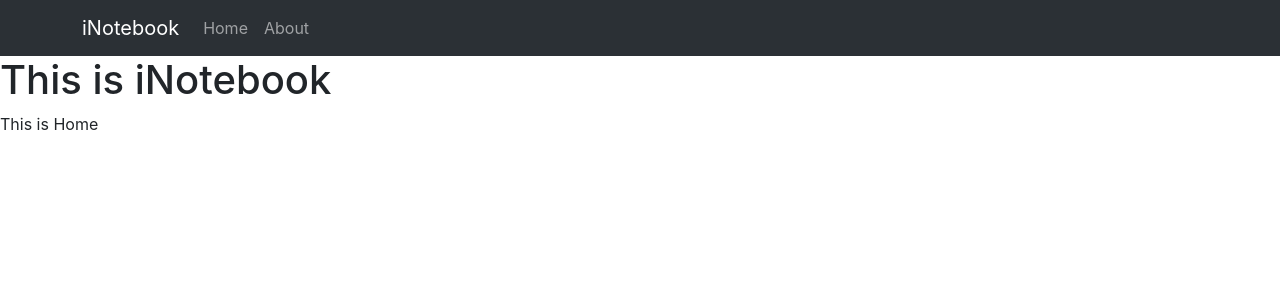
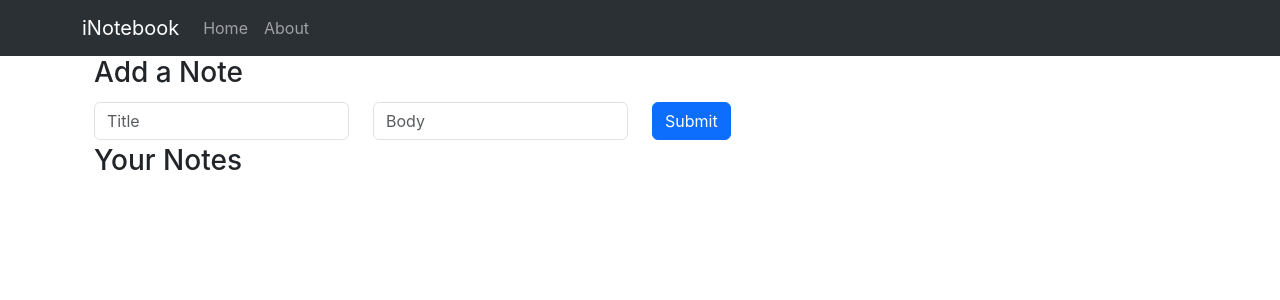
Before and after one commit to Ayesha289/iNotebook-MERN, a React (Create React App) app: page / in a window 1280 px wide. Shown: the top 300 px of the page. Built offline with nearby package versions, Linux system fonts and the light colour scheme.

Commit message:
Changed react components

```diff
--- a/src/App.js
+++ b/src/App.js
@@ -3,19 +3,22 @@ import ReactDOM from "react-dom/client";
 import Navigation from './components/Navigation';
 import Home from './components/Home';
 import About from './components/About';
+import NoteState from "./context/notes/NoteState";
 
 function App() {
   return (
     <>
       <Navigation/>
-      <h1>This is iNotebook</h1>
-
+      <div className="container">
+        <NoteState>
           <BrowserRouter>
             <Routes>
               <Route exact path="/" element={<Home />}></Route>
               <Route exact path="/about" element={<About />}></Route>
             </Routes>
           </BrowserRouter>
+        </NoteState>
+      </div>
     </>
   );
 }
--- a/src/components/About.js
+++ b/src/components/About.js
@@ -1,10 +1,10 @@
 //rafce - shortcut code snippet
-import React from 'react'
+import React from 'react';
 
 const About = () => {
   return (
     <div>
-      This is about
+      This is about page.
     </div>
   )
 }
--- a/src/components/Home.js
+++ b/src/components/Home.js
@@ -1,10 +1,46 @@
-import React from 'react'
+import React from 'react';
+import Button from 'react-bootstrap/Button';
+import Col from 'react-bootstrap/Col';
+import Form from 'react-bootstrap/Form';
+import InputGroup from 'react-bootstrap/InputGroup';
+import Row from 'react-bootstrap/Row';
 
 export const Home = () => {
     return (
-        <div>
-            This is Home
-        </div>
+        <>
+            <div className="container">
+            <h3>Add a Note</h3>
+            <Form>
+                <Row className="align-items-center">
+                    <Col sm={3} className="my-1">
+                    <Form.Label htmlFor="inlineFormInputName" visuallyHidden>
+                        Name
+                    </Form.Label>
+                    <Form.Control id="inlineFormInputName" placeholder="Title" />
+                    </Col>
+                    <Col sm={3} className="my-1">
+                    <Form.Label htmlFor="inlineFormInputGroupUsername" visuallyHidden>
+                        Username
+                    </Form.Label>
+                    <InputGroup>
+                        <Form.Control
+                        id="inlineFormInputGroupUsername"
+                        placeholder="Body"
+                        />
+                    </InputGroup>
+                    </Col>
+
+                    <Col xs="auto" className="my-1">
+                    <Button type="submit">Submit</Button>
+                    </Col>
+                </Row>
+            </Form>
+            </div>
+            <div className="container">
+                <h3>Your Notes</h3>
+            </div>
+
+        </>
     )
 }
 
--- /dev/null
+++ b/src/context/notes/NoteContext.js
@@ -0,0 +1,5 @@
+import { createContext } from "react";
+
+const noteContext = createContext();
+
+export default noteContext;
--- /dev/null
+++ b/src/context/notes/NoteState.js
@@ -0,0 +1,12 @@
+import React from "react";
+import noteContext from "./NoteContext";
+
+const NoteState = (props)=>{
+    return(
+        <noteContext.Provider value={{}}>
+            {props.children}
+        </noteContext.Provider>
+    )
+}
+
+export default NoteState;
```
Also changed, not shown: src/components/Navigation.js (line endings or trailing spaces). Lines whose indentation alone changed are shown as unchanged.
